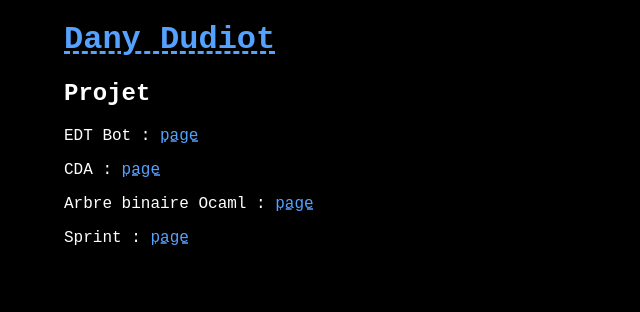
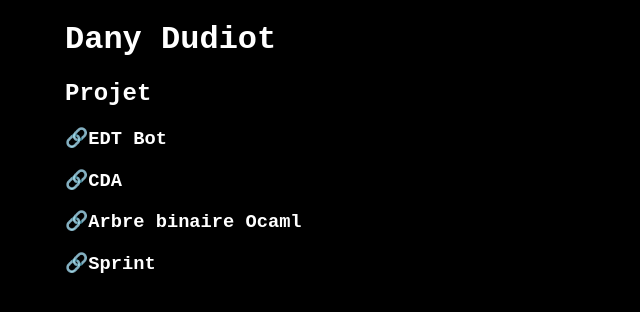
Before and after one commit to danydudiot/danydudiot.github.io, a plain HTML site: page fr/projet/index.html in a window 1280 px wide. Shown: the whole page, without its empty margins (0-640 px from the left). Drawn offline with Linux system fonts and the light colour scheme.

Commit message:
style + contenu bot

```diff
--- a/fr/projet/index.html
+++ b/fr/projet/index.html
@@ -7,15 +7,23 @@
     <title>Dany Dudiot - Projet</title>
 </head>
 <body>
-    <a href="/fr/index.html" class="nom_page">
+    <a href="/fr/index.html" class="nom_page_a">
         <h1>Dany Dudiot</h1>
     </a>
     <main>
         <h2>Projet</h2>
-        <p>EDT Bot : <a href="edtbot.html">page</a></p>
-        <p>CDA : <a href="cda.html">page</a></p>
-        <p>Arbre binaire Ocaml : <a href="arbreocaml.html">page</a></p>
-        <p>Sprint : <a href="sprint.html">page</a></p>
+        <section>
+            <h3><a href="edtbot.html" class="lien_page">EDT Bot</a></h3>
+        </section>
+        <section>
+            <h3><a href="cda.html" class="lien_page">CDA</a></h3>
+        </section>
+        <section>
+            <h3><a href="arbreocaml.html" class="lien_page">Arbre binaire Ocaml</a></h3>
+        </section>
+        <section>
+            <h3><a href="sprint.html" class="lien_page">Sprint</a></h3>
+        </section>
     </main>
 </body>
 </html>
--- a/style.css
+++ b/style.css
@@ -6,7 +6,7 @@ body {
     background-color: black;
     color: white;
     font-family: var(--mono-font);
-    max-width: min(round(nearest, 140ch, 5px), 90dvw);
+    max-width: min(round(nearest, 120ch, 5px), 90dvw);
     margin-left: auto;
     margin-right: auto;
 }
@@ -16,16 +16,22 @@ a {
     text-decoration: underline dashed;
 }
 
-.nom_page_a{
+a:hover {
+    text-decoration: underline;
+}
+
+.nom_page_a, .lien_page{
     color: white;
     text-decoration: none;
 }
+
+.lien_page::before {content: "🔗";}
 
 .nom_page_h1, .projet_h2 {
     margin-bottom: 0.2em;
 }
 
-header {
+header, title {
     display: flex;
     align-items: baseline;
     justify-content: space-between;
```
Also changed, not shown: fr/index.html (+18 -4 lines), fr/projet/edtbot.html (+11 -2 lines).
